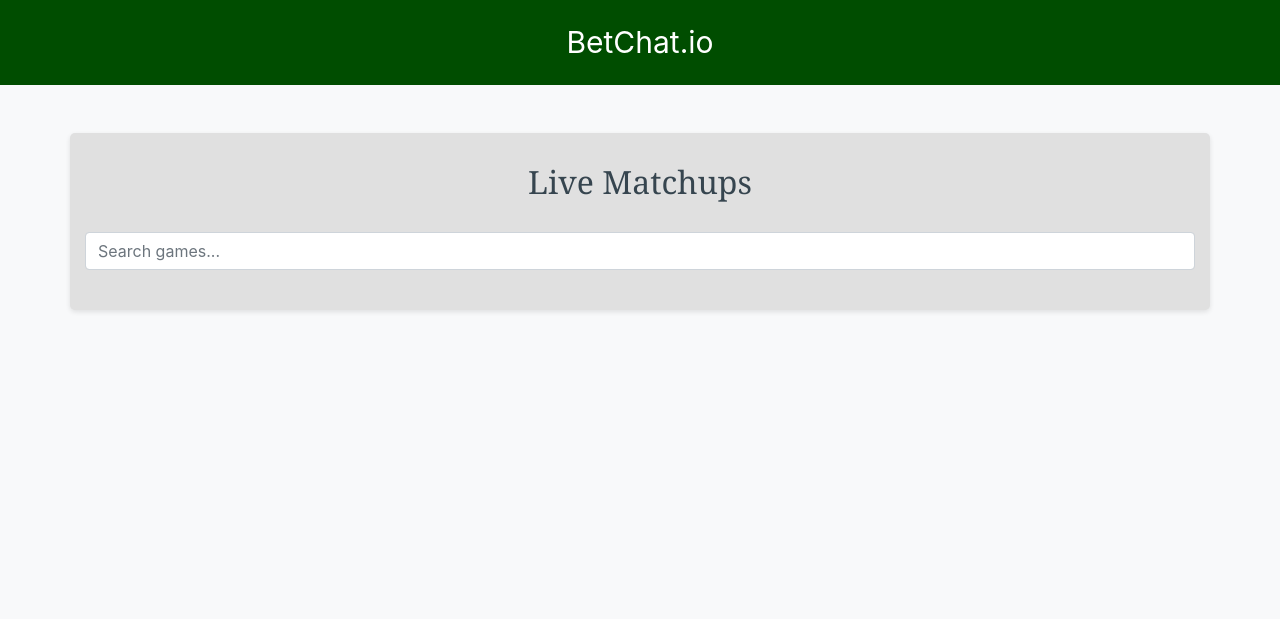
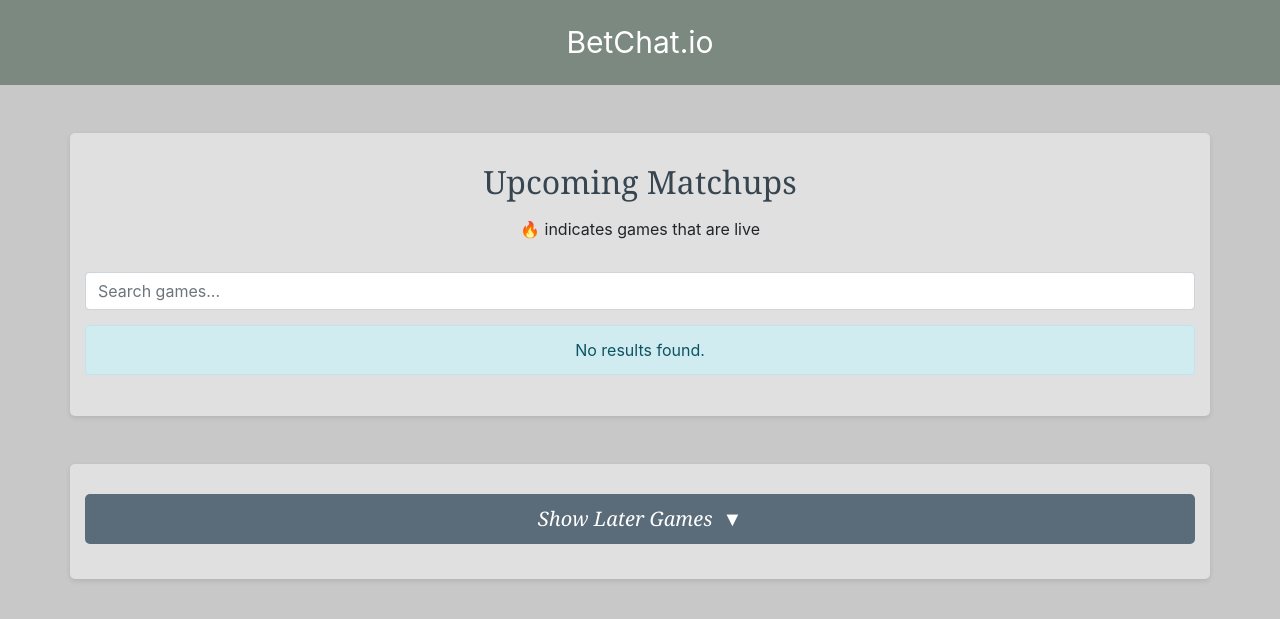
Before and after one commit to ahicks5/ZephyrAlpha, a Flask app: page / in a window 1280 px wide. Shown: the top 619 px of the page. Run offline with Flask 3, Linux system fonts and the light colour scheme; tables that the repository leaves empty hold one stand-in row (values such as "Sample post"); a database or web service that is not in the repository returns one stand-in record (values such as "Sample title"); data that the repository does not hold is empty; some libraries are stand-ins or nearby versions.

Commit message:
pre-mozarts

```diff
--- a/app/routes/game_routes.py
+++ b/app/routes/game_routes.py
@@ -2,6 +2,7 @@ from flask import Blueprint, render_template
 from app.utilities.data_fetching import get_live_game_data
 from app.utilities.cache_utils import pull_all_games_cached  # Adjusted to use the cache internally
 from app.utilities.bet_data_processing import get_organize_bet_data
+from app.utilities.game_data import split_games_by_upcoming
 from app.models.models import Message  # Ensure correct import path based on your app structure
 
 game_bp = Blueprint('game', __name__)
@@ -10,10 +11,12 @@ game_bp = Blueprint('game', __name__)
 def index():
     games_list = pull_all_games_cached().to_dict(orient='records')
 
+    all_games, upcoming_games, later_games = split_games_by_upcoming(games_list)
+
     # Extract unique sports
     unique_sports = {game['sport'] for game in games_list}
 
-    return render_template('index.html', games=games_list, sports=unique_sports)
+    return render_template('index.html', games=upcoming_games, later_games=later_games, sports=unique_sports)
 
 
 @game_bp.route('/game/<int:game_id>')
--- a/app/static/css/style.css
+++ b/app/static/css/style.css
@@ -1,27 +1,69 @@
 body {
-    background-color: #f8f9fa; /* Light grey for a clean and neutral look */
+    background-color: #C8C8C8; /* Light grey for a clean and neutral look */
+}
+
+.filter-buttons .filter-button {
+    width: auto; /* Adjust width to be auto */
+    margin: 0 5px; /* Add some margin for spacing */
+    padding: 5px 10px; /* Add padding for better spacing */
+    transition: background-color 0.3s ease, transform 0.1s ease, box-shadow 0.3s ease;
+    background-color: grey; /* Default color for inactive state */
+    color: white; /* White text for better readability */
+    border: none; /* Remove default border */
+    border-radius: 5px; /* Add some border radius for smoother look */
+}
+
+.filter-buttons .filter-button.active {
+    background-color: orange; /* Change color for active state */
+    color: white;
+    transform: translateY(2px); /* Slight push-in effect */
+}
+
+.filter-buttons .filter-button:hover {
+    background-color: #FFFFFF; /* White background for hover effect */
+    color: grey; /* Grey text for hover effect */
+    box-shadow: 0 6px 8px rgba(0, 0, 0, 0.2); /* Slightly larger shadow on hover */
+}
+
+.filter-buttons .filter-button:active {
+    background-color: #424F5C; /* Dark Green */
+    box-shadow: 0 2px 4px rgba(0, 0, 0, 0.1); /* Smaller shadow on active click */
+    transform: translateY(2px); /* Slight movement down on active click */
+    color: #FFFFFF; /* White text for readability */
 }
 
 .game-button {
     width: 100%;
     white-space: normal;
     margin-bottom: 10px;
-    border: 1px solid #008000; /* Medium green border */
+    border: 1px solid #8C9CAA; /* Medium green border */
     color: #FFFFFF; /* White text for readability */
-    background-color: #008000; /* Medium green background */
-    transition: background-color 0.3s ease;
+    background-color: #8C9CAA; /* Medium green background */
+    transition: background-color 0.3s ease, box-shadow 0.3s ease;
     font-family: 'Georgia', serif; /* Serif font for a different look */
+    padding: 10px 15px; /* Added padding for better spacing */
+    border-radius: 5px; /* Rounded corners for a smoother look */
+    box-shadow: 0 4px 6px rgba(0, 0, 0, 0.1); /* Subtle shadow for depth */
+    cursor: pointer; /* Pointer cursor to indicate clickability */
 }
 
 .game-button:hover {
     background-color: #FFFFFF; /* White background for hover effect */
-    color: #006400; /* Dark green text for hover effect */
+    color: #8C9CAA; /* Dark green text for hover effect */
+    box-shadow: 0 6px 8px rgba(0, 0, 0, 0.2); /* Slightly larger shadow on hover */
+}
+
+.game-button:active {
+    background-color: #424F5C; /* Dark Green */
+    box-shadow: 0 2px 4px rgba(0, 0, 0, 0.1); /* Smaller shadow on active click */
+    transform: translateY(2px); /* Slight movement down on active click */
+    color: #FFFFFF; /* White text for readability */
 }
 
 .header {
     padding: 20px;
     text-align: center;
-    background: #004d00; /* Dark Green for the header */
+    background: #7C8981; /* Dark Green for the header */
     color: white;
     font-size: 30px;
 }
@@ -32,7 +74,7 @@ body {
 
 .sport-title {
     padding: 10px;
-    background-color: #006400; /* Dark Green */
+    background-color: #424F5C; /* Dark Green */
     color: white;
     border-radius: 5px;
     font-size: 20px;
@@ -42,6 +84,12 @@ body {
     font-style: italic; /* Italics */
 }
 
+.collapsible {
+    cursor: pointer;
+    display: flex;
+    justify-content: space-between;
+    align-items: center;
+}
 
 .col-sm-4 {
     padding-top: 5px;
@@ -49,7 +97,6 @@ body {
     padding-left: 10px; /* Increased left padding */
     padding-right: 10px; /* Increased right padding */
 }
-
 
 .container {
     padding-bottom: 25px;
@@ -59,7 +106,6 @@ body {
     margin-top: 30px;
 }
 
-
 h2 {
     color: #36454F; /* Charcoal Gray for readability and elegance */
 }
@@ -68,7 +114,7 @@ h2 {
     padding-top: 30px; /* Adds 5px padding to the top */
     text-align: center; /* Centers the text horizontally */
     font-family: 'Georgia', serif; /* Serif font for a different look */
-    font-style: bold
+    font-style: bold;
 }
 
 .search-container {
@@ -81,3 +127,27 @@ h2 {
 .search-box {
     box-shadow: none; /* Remove the shadow */
 }
+
+.later-games-title {
+    padding: 10px;
+    background-color: #5A6B7A; /* Slightly different color */
+    color: white;
+    border-radius: 5px;
+    font-size: 20px;
+    margin: 20px 0 10px 0; /* Margin for spacing */
+    text-align: center; /* Center text */
+    font-family: 'Georgia', serif; /* Serif font for a different look */
+    font-style: italic; /* Italics */
+    display: flex;
+    justify-content: center; /* Center content horizontally */
+    align-items: center; /* Center content vertically */
+    cursor: pointer; /* Pointer cursor to indicate clickability */
+}
+
+.later-games-title .arrow {
+    margin-left: 10px; /* Space between text and arrow */
+}
+
+.container.mt-5 {
+    padding-top: 10px; /* Add padding to the top of the container */
+}
--- a/app/static/js/home_page.js
+++ b/app/static/js/home_page.js
@@ -2,18 +2,28 @@ document.addEventListener("DOMContentLoaded", function() {
     const searchBox = document.getElementById('searchBox');
     const noResults = document.getElementById('noResults');
 
-    searchBox.addEventListener('keyup', function(e) {
-        const term = e.target.value.toLowerCase();
+    function filterGames() {
+        const term = searchBox.value.toLowerCase();
         const gameButtons = document.querySelectorAll('.btn.game-button');
         let visibleGames = 0;
 
         gameButtons.forEach(function(button) {
             const game = button.textContent.toLowerCase();
-            if (game.includes(term)) {
+            const isLive = button.getAttribute('data-live') === 'True';
+            const matchesTerm = game.includes(term);
+
+            if (matchesTerm) {
                 button.parentElement.style.display = '';
                 visibleGames++;
+                if (isLive && !button.innerHTML.includes('🔥')) {
+                    button.innerHTML += ' 🔥'; // Add fire emoji for live games
+                }
             } else {
                 button.parentElement.style.display = 'none';
+            }
+
+            if (!isLive) {
+                button.innerHTML = button.innerHTML.replace(' 🔥', ''); // Remove fire emoji if not live
             }
         });
 
@@ -22,5 +32,30 @@ document.addEventListener("DOMContentLoaded", function() {
         } else {
             noResults.style.display = 'none'; // Hide the no results message
         }
-    });
+    }
+
+    searchBox.addEventListener('keyup', filterGames);
+
+    // Initialize to show all games
+    filterGames();
+
+    // Collapsible section for Later Games
+    var coll = document.getElementsByClassName("collapsible");
+    for (var i = 0; i < coll.length; i++) {
+        coll[i].addEventListener("click", function() {
+            this.classList.toggle("active");
+            var content = this.nextElementSibling;
+            if (content.style.display === "block") {
+                content.style.display = "none";
+            } else {
+                content.style.display = "block";
+            }
+            var arrow = this.querySelector('.arrow');
+            if (this.classList.contains("active")) {
+                arrow.innerHTML = "&#9650;"; // Unicode for up arrow
+            } else {
+                arrow.innerHTML = "&#9660;"; // Unicode for down arrow
+            }
+        });
+    }
 });
--- a/app/templates/index.html
+++ b/app/templates/index.html
@@ -15,7 +15,11 @@
 </div>
 
 <div class="container">
-    <h2 class="mt-5 text-center">Live Matchups</h2>
+    <h2 class="mt-5 text-center">Upcoming Matchups</h2>
+
+    <div class="legend text-center mt-3">
+        <p><span role="img" aria-label="fire">🔥</span> indicates games that are live</p>
+    </div>
 
     <div class="search-container mt-3">
         <input type="text" id="searchBox" class="form-control search-box" placeholder="Search games...">
@@ -43,7 +47,12 @@
                 <div class="row">
                     {% for game in games_in_sport %}
                         <div class="col-sm-4">
-                            <button class="btn game-button" onclick="location.href='/game/{{ game.id }}';">{{ game.homeTeam }} vs {{ game.awayTeam }}</button>
+                            <button class="btn game-button" data-live="{{ game.live }}" onclick="location.href='/game/{{ game.id }}';">
+                                {{ game.homeTeam }} vs {{ game.awayTeam }}
+                                <div class="small text-center">
+                                    {{ game.formatted_start_time }}
+                                </div>
+                            </button>
                         </div>
                     {% endfor %}
                 </div>
@@ -52,6 +61,41 @@
     {% endfor %}
 </div>
 
+<div class="container mt-5">
+    <div class="later-games-title collapsible">Show Later Games <span class="arrow">&#9660;</span></div>
+    <div class="content" style="display: none;">
+        {% set later_sports_dict = {} %}
+        {% for sport in sports %}
+            {% set _dummy = later_sports_dict.update({sport: []}) %}
+        {% endfor %}
+
+        {% for game in later_games %}
+            {% if game.sport in later_sports_dict %}
+                {% set _dummy = later_sports_dict[game.sport].append(game) %}
+            {% endif %}
+        {% endfor %}
+
+        {% for sport, games_in_sport in later_sports_dict.items() %}
+            {% if games_in_sport %}
+                <div class="sport-section">
+                    <div class="sport-title">{{ sport }}</div>
+                    <div class="row">
+                        {% for game in games_in_sport %}
+                            <div class="col-sm-4">
+                                <button class="btn game-button" data-live="{{ game.live }}" onclick="location.href='/game/{{ game.id }}';">
+                                    {{ game.homeTeam }} vs {{ game.awayTeam }}
+                                    <div class="small text-center">
+                                        {{ game.formatted_start_time }}
+                                    </div>
+                                </button>
+                            </div>
+                        {% endfor %}
+                    </div>
+                </div>
+            {% endif %}
+        {% endfor %}
+    </div>
+</div>
 
 <!-- Optional JavaScript and Bootstrap JS -->
 <script src="https://code.jquery.com/jquery-3.5.1.slim.min.js"></script>
```
Also changed, not shown: ARCHIVE/test.csv (+18 -1 lines), app/utilities/game_data.py (+36 -5 lines).
